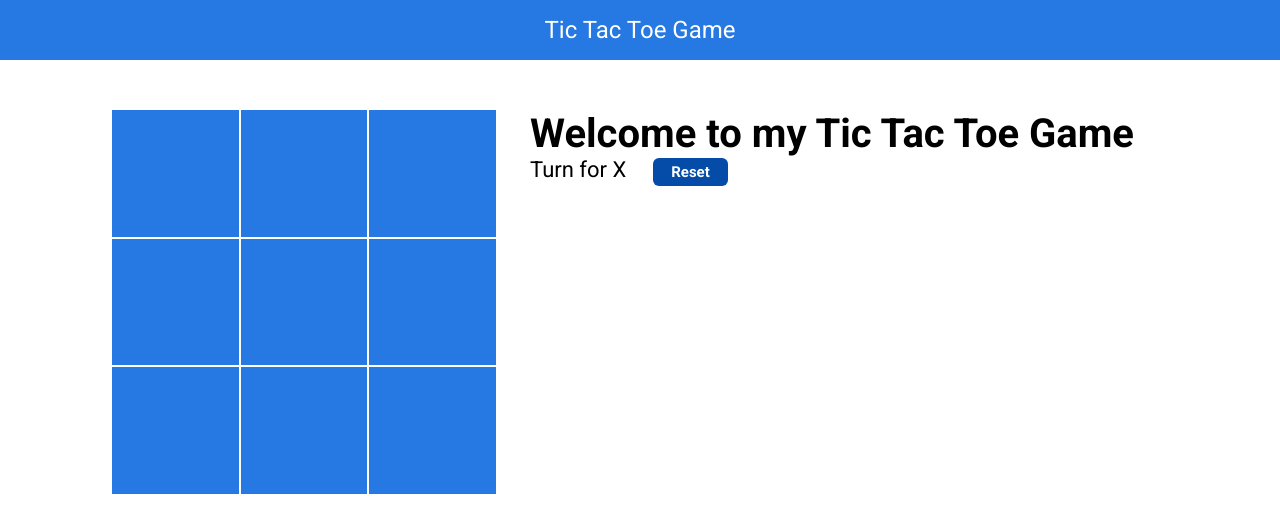
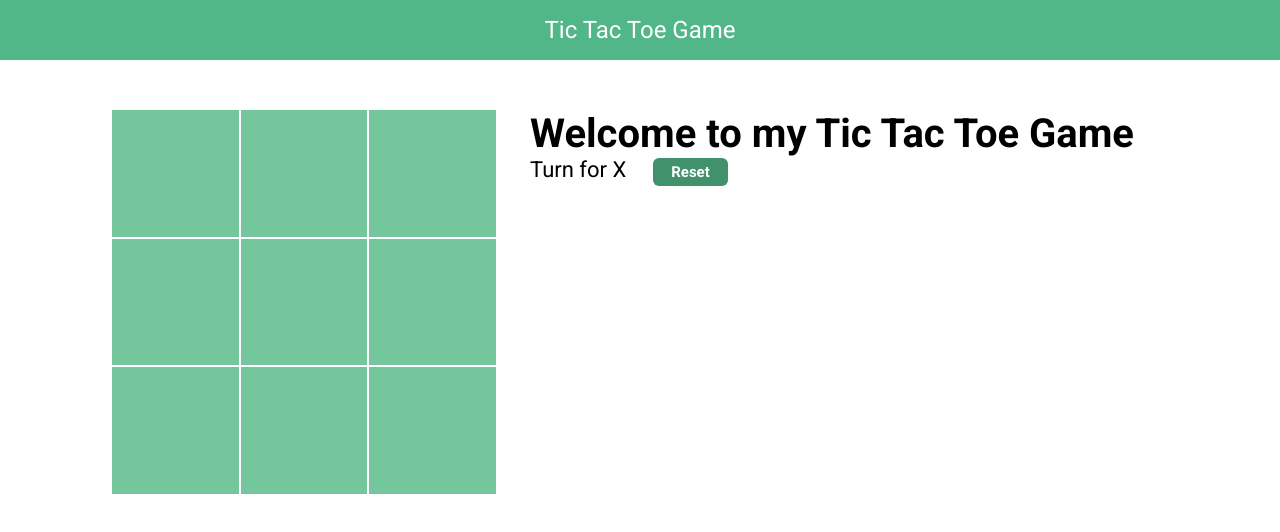
Before and after one commit to MuhammadAsif46/Tic-Tac-Toe-with-Typescript, a plain HTML site: page index.html in a window 1280 px wide. Drawn offline with Linux system fonts and the light colour scheme.

Commit message:
changes some styling

```diff
--- a/style.css
+++ b/style.css
@@ -6,7 +6,7 @@
 }
 
 nav{
-    background-color: rgb(38, 120, 226);
+    background-color: #52b788;
     color: #fff;
     padding: 1rem 0;
 }
@@ -27,7 +27,7 @@ p{
     grid-template-rows: repeat(3, 10vw);
     grid-template-columns: repeat(3, 10vw);
     position: relative;
-    background-color: rgb(38, 120, 226);
+    background-color: #74c69d;
     /* background-color: #219ebc; */
 }
 
@@ -41,7 +41,7 @@ p{
 }
 
 .box:hover{
-    background-color: rgb(5, 76, 168);
+    background-color: #40916c;
 
 }
 
@@ -87,7 +87,7 @@ p{
 #reset {
     margin: 0 23px;
     padding: 5px 18px;
-    background-color: rgb(5, 76, 168);
+    background-color: #40916c;
     border-radius: 6px;
     color: #fff;
     border: none;
@@ -101,7 +101,7 @@ p{
     height: 3px;
     width: 0;
     position: absolute;
-    background-color: #caf0f8;
+    background-color: #80ed99;
     transition: width 1s ease-in-out;
     border-radius: 50px;
 }
```
